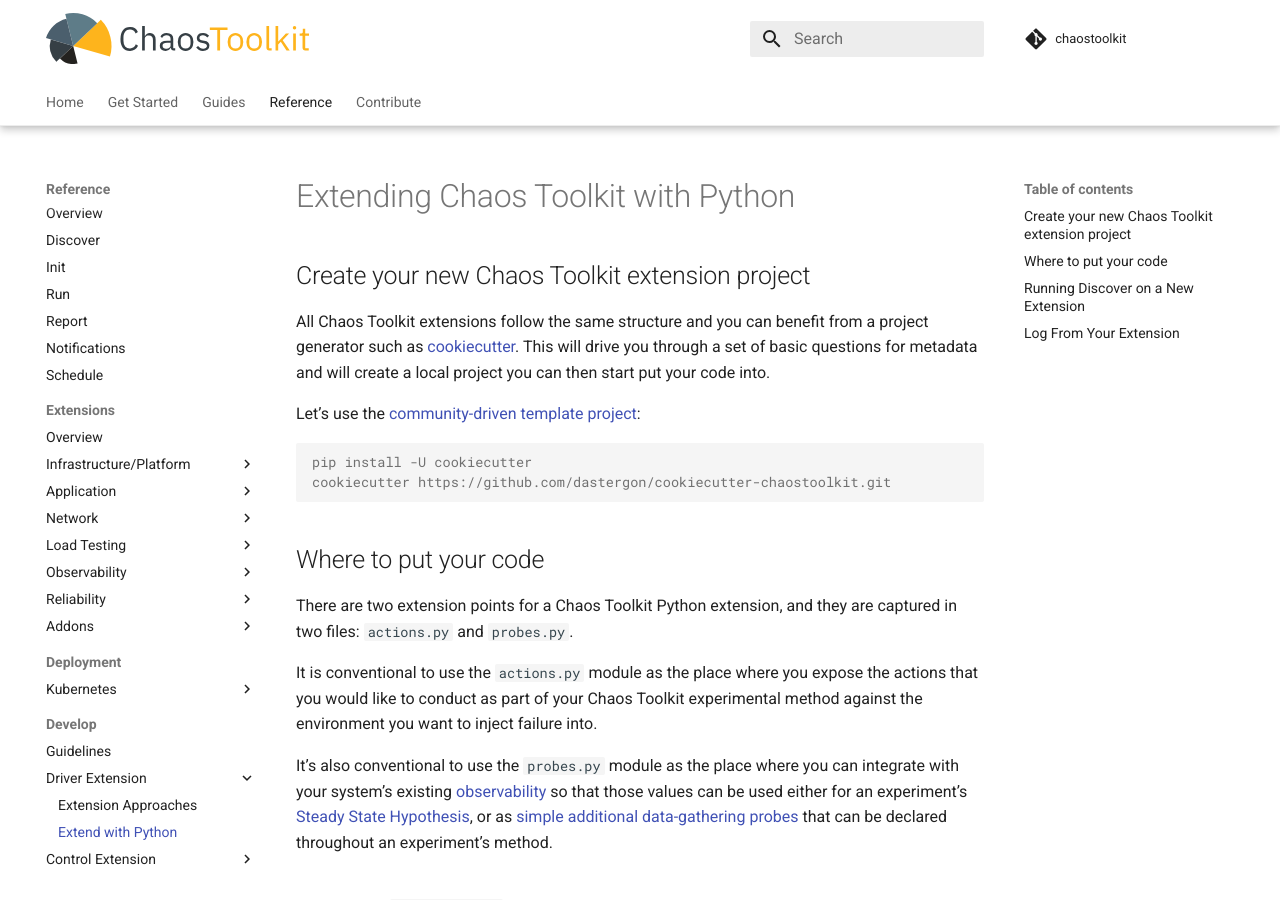
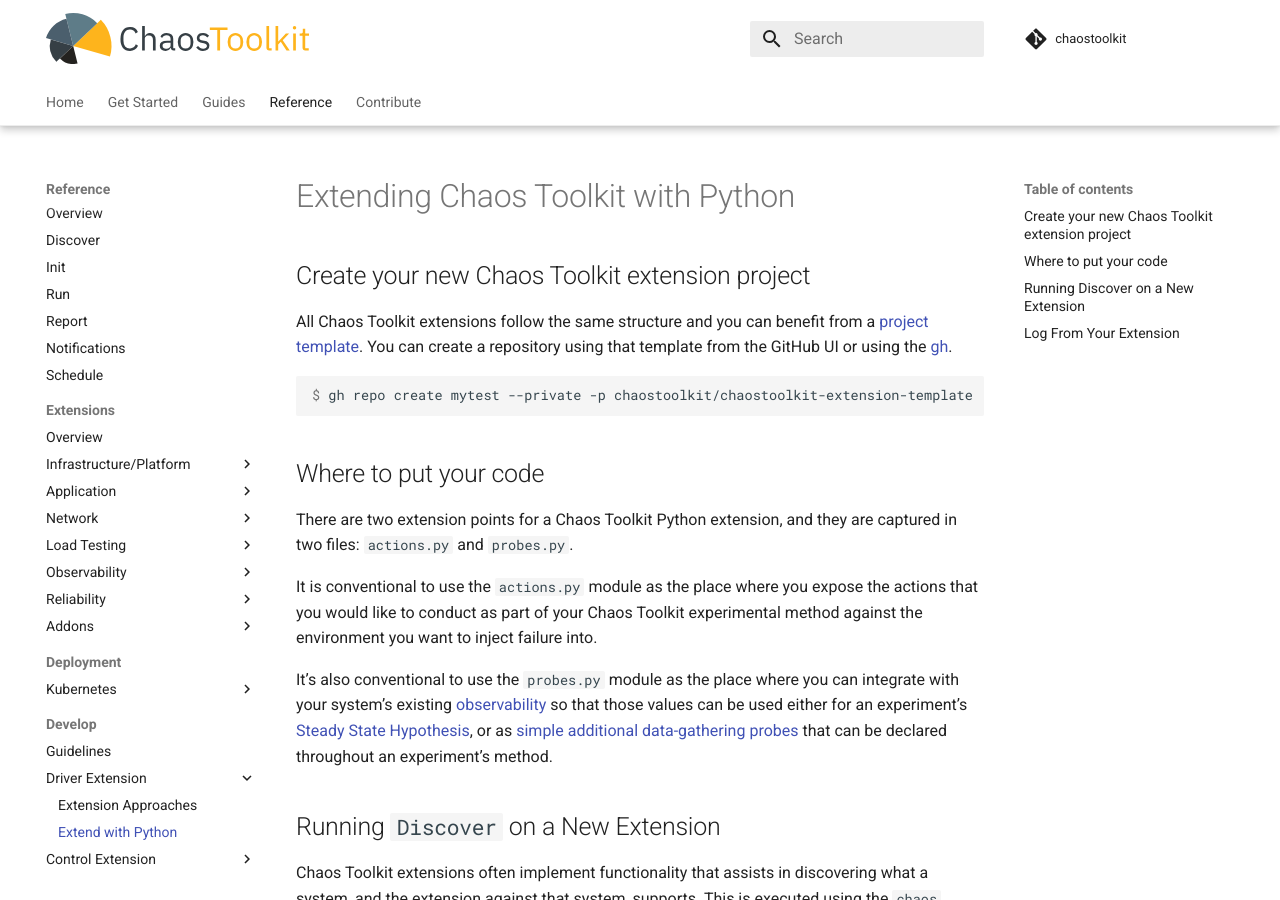
Before and after one commit to chaostoolkit/chaostoolkit-documentation, an MkDocs documentation site: the page built from sources/reference/extending/extending-with-python.md, in a window 1280 px wide and 900 px high. Built offline with MkDocs 1.6.1 and Material for MkDocs 9.7.7, drawn with Linux system fonts in a browser that asks for light colours; comment, search, counter and statistics services are not loaded.

Commit message:
Switched to the new template
Signed-off-by: Sylvain Hellegouarch <sh@defuze.org>

````diff
--- a/sources/reference/extending/extending-with-python.md
+++ b/sources/reference/extending/extending-with-python.md
@@ -3,19 +3,14 @@
 ## Create your new Chaos Toolkit extension project
 
 All Chaos Toolkit extensions follow the same structure and you can benefit from
-a project generator such as [cookiecutter][]. This will drive you through a set
-of basic questions for metadata and will create a local project you can then
-start put your code into.
+a [project template][tpl]. You can create a repository using that template
+from the GitHub UI or using the [gh][ghcli].
 
-[cookiecutter]: https://github.com/audreyr/cookiecutter
-
-Let's use the [community-driven template project][tpl]:
-
-[tpl]: https://github.com/dastergon/cookiecutter-chaostoolkit
+[tpl]: https://github.com/chaostoolkit/chaostoolkit-extension-template
+[ghcli]: https://cli.github.com/manual/
 
 ```console
-pip install -U cookiecutter
-cookiecutter https://github.com/dastergon/cookiecutter-chaostoolkit.git
+$ gh repo create mytest --private -p chaostoolkit/chaostoolkit-extension-template
 ```
 
 ## Where to put your code
````
